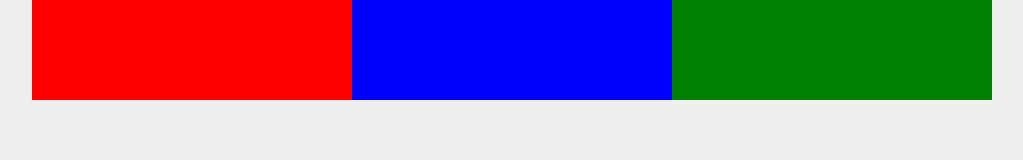
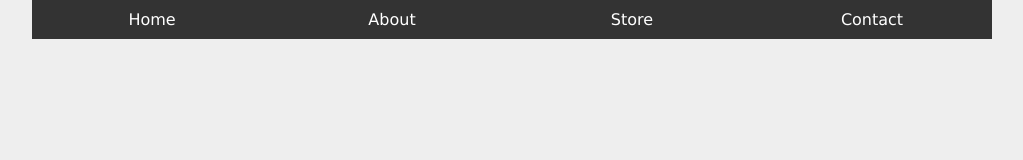
Before and after one commit to KarolKomosa/CSS-Flexbox-Tutorial, a plain HTML site: page index.html in a window 1280 px wide. Shown: the whole page, without its empty margins (128-1151 px from the left). Drawn offline with Linux system fonts and the light colour scheme.

Commit message:
flex menu

```diff
--- a/css/main.css
+++ b/css/main.css
@@ -7,28 +7,44 @@ body{
   background: #eee;
 }
 
+body{
+  background: #eee;
+}
 .wrapper{
   width: 100%;
   max-width: 960px;
   margin: 0 auto;
 }
-.flex-container{
-  display:flex;
-  background: #fff;
+nav{
+  background: #333;
+
+
 }
-.box{
-  height:100px;
-  min-width:100px;
-  float: left;
-  flex-grow: 1;
+nav ul{
+  list-style-type:none;
+  padding:0px;
+
 }
-.one{
-  background: red;
-  flex-shrink: 2;
+nav a{
+  text-decoration: none;
+  text-align: center;
+  color:#fff;
+  display:block;
+  padding: 10px;
+
 }
-.two{
-  background: blue;
+nav a:hover{
+  background-color: #555;
 }
-.three{
-  background: green;
+@media screen and (min-width:768px){
+  nav ul {
+    display:flex;
+    justify-content: center;
+  }
+  nav li{
+    flex: 1 1 0;
+  }
+
+
+
 }
--- a/index.html
+++ b/index.html
@@ -6,11 +6,13 @@
   </head>
   <body>
     <div class="wrapper">
-      <div class="flex-container">
-        <div class="box one"></div>
-        <div class="box two"></div>
-        <div class="box three"></div>
-      </div>
+      <nav>
+        <ul>
+            <li><a href="">Home</a></li>
+            <li><a href="">About</a></li>
+            <li><a href="">Store</a></li>
+            <li><a href="">Contact</a></li>
+        </ul>
     </div>
   </body>
 </html>
```
